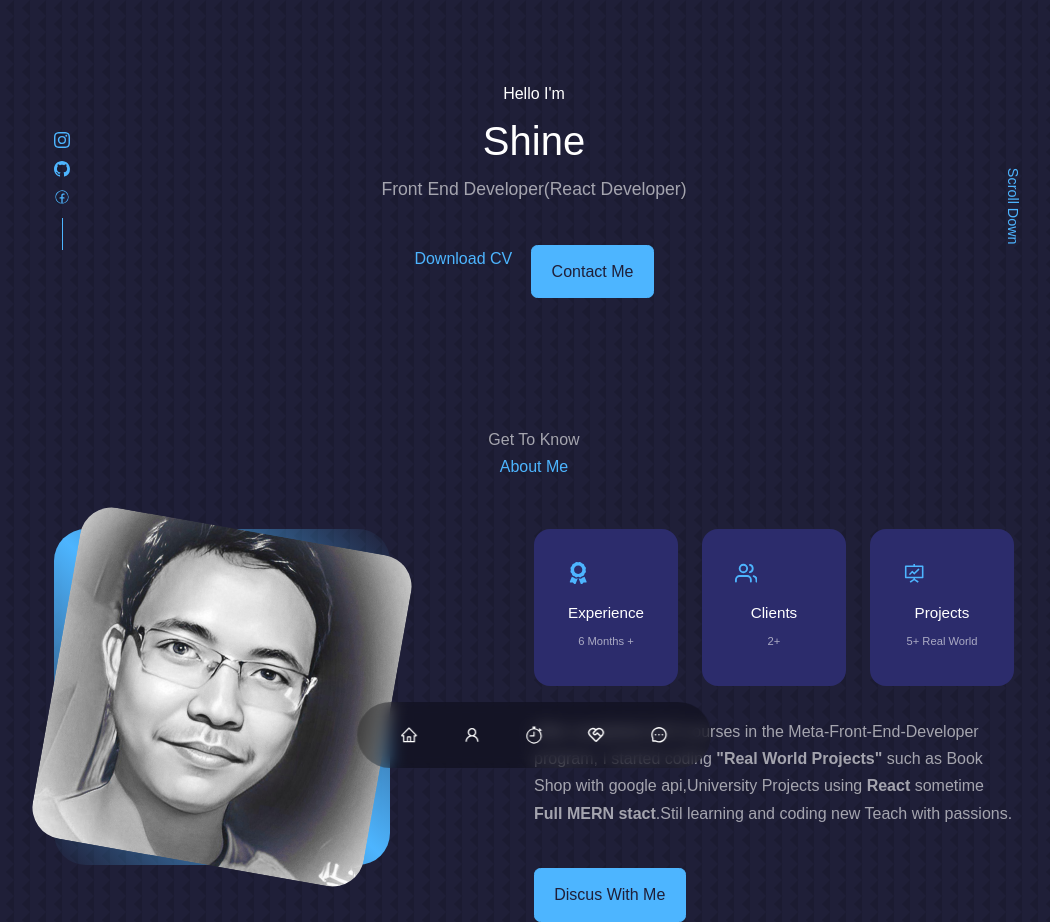
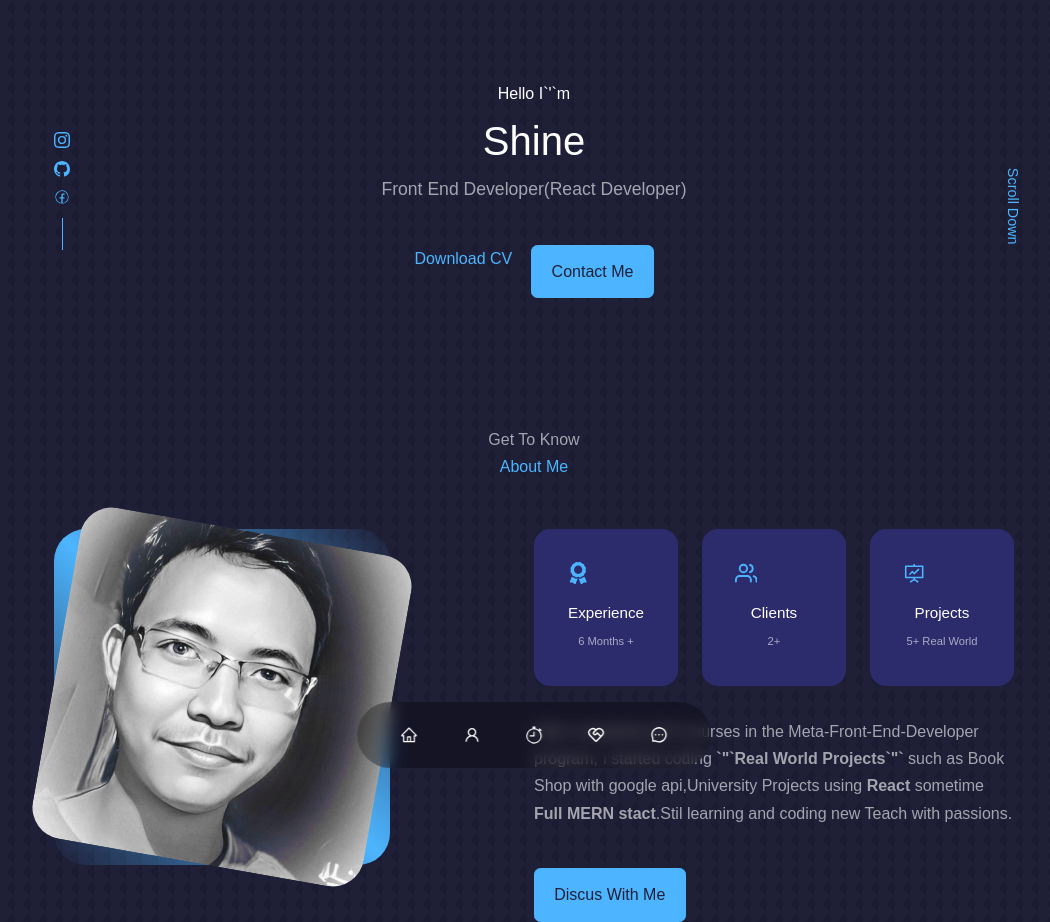
Before and after one commit to ShineEnoki/shine-dev-portfo, a Next.js app: page / in a window 1280 px wide. Shown: the whole page, without its empty margins (106-1156 px from the left). Built offline with nearby package versions, Linux system fonts and the light colour scheme.

Commit message:
change escape for single and double quote

```diff
--- a/components/About.jsx
+++ b/components/About.jsx
@@ -40,7 +40,7 @@ const About = () => {
                 </div>
                 <b></b>
                 <p>
-                    After completed all 9 courses in the Meta-Front-End-Developer program, I started coding <b>"Real World Projects"</b> such as Book Shop with google api,University Projects using <b>React</b> sometime <b>Full MERN stact</b>.Stil learning and coding new Teach with passions.
+                    After completed all 9 courses in the Meta-Front-End-Developer program, I started coding <b>`&quot;`Real World Projects`&quot;`</b> such as Book Shop with google api,University Projects using <b>React</b> sometime <b>Full MERN stact</b>.Stil learning and coding new Teach with passions.
                 </p>
 
                 <a href="#contact" className='btn btn-primary' > Discus With Me </a>
--- a/components/Header/Header.jsx
+++ b/components/Header/Header.jsx
@@ -6,7 +6,7 @@ const Header = () => {
   return (
     <section id='header'>
         <div className="container header__container">
-            <h5>Hello I'm</h5>
+            <h5>Hello I`&apos;`m</h5>
             <h1>Shine</h1>
             <h5 className="text-light">Front End Developer(React Developer)</h5>
             <CTA />
```
